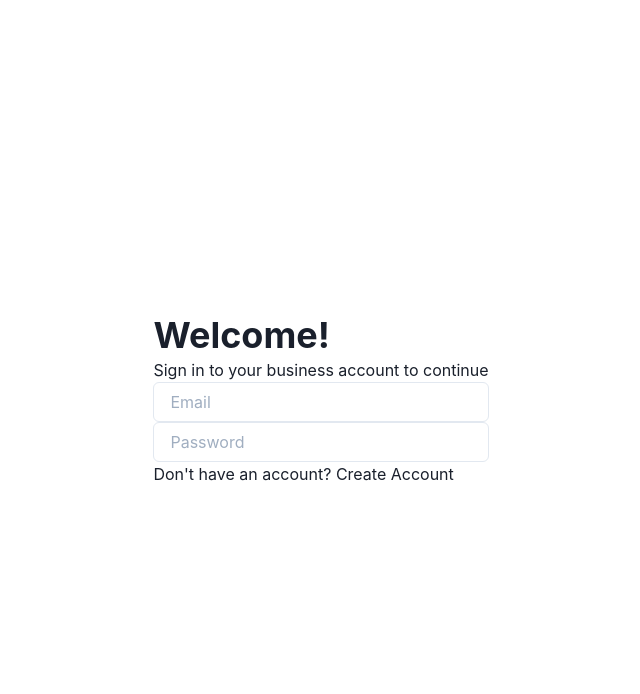
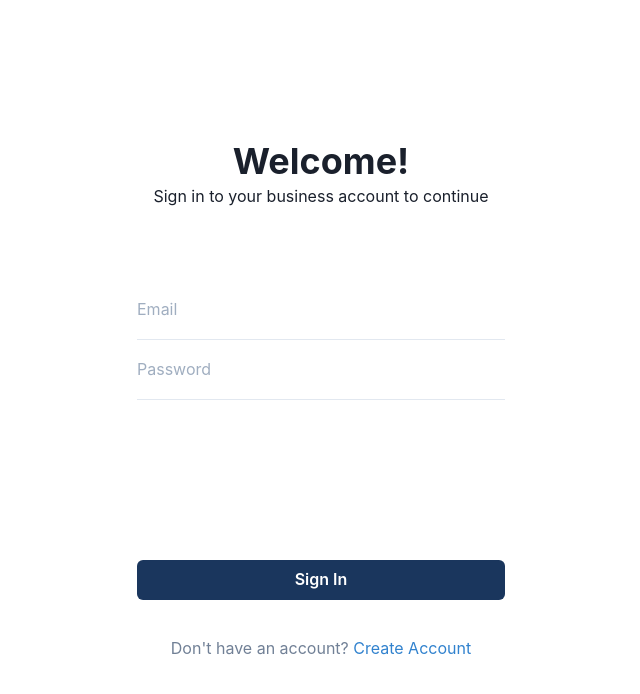
Before and after one commit to HitoKage13/codebrew21, a Next.js app in the folder next/: page /business/login in a window 1280 px wide. Shown: the top 694 px of the page, without its empty margins (319-959 px from the left). Built offline with nearby package versions, Linux system fonts and the light colour scheme.

Commit message:
Login business styling

```diff
--- a/next/pages/business/login.tsx
+++ b/next/pages/business/login.tsx
@@ -1,21 +1,38 @@
-import { Box, FormControl, Heading, Input, Text } from "@chakra-ui/react";
+import {
+  Box,
+  Button,
+  FormControl,
+  Heading,
+  Input,
+  Link,
+  Text,
+} from "@chakra-ui/react";
+import NextLink from "next/link";
 import React from "react";
 
 const Login = () => {
   return (
-    <Box>
+    <>
       <Heading>Welcome!</Heading>
       <Text>Sign in to your business account to continue</Text>
-      <Box as="form">
+      <Box width="full" as="form" mt="4.5rem">
         <FormControl>
-          <Input placeholder="Email" />
+          <Input height="3.75rem" variant="flushed" placeholder="Email" />
         </FormControl>
         <FormControl>
-          <Input placeholder="Password" />
+          <Input height="3.75rem" variant="flushed" placeholder="Password" />
         </FormControl>
-        <Text>Don't have an account? Create Account</Text>
+        <Button color="white" bgColor="blue.900" width="full" mt="10rem">
+          Sign In
+        </Button>
       </Box>
-    </Box>
+      <Text mt="2.25rem" color="gray.500">
+        Don't have an account?{" "}
+        <NextLink href="/business/create" passHref>
+          <Link color="blue.500">Create Account</Link>
+        </NextLink>
+      </Text>
+    </>
   );
 };
 
```
